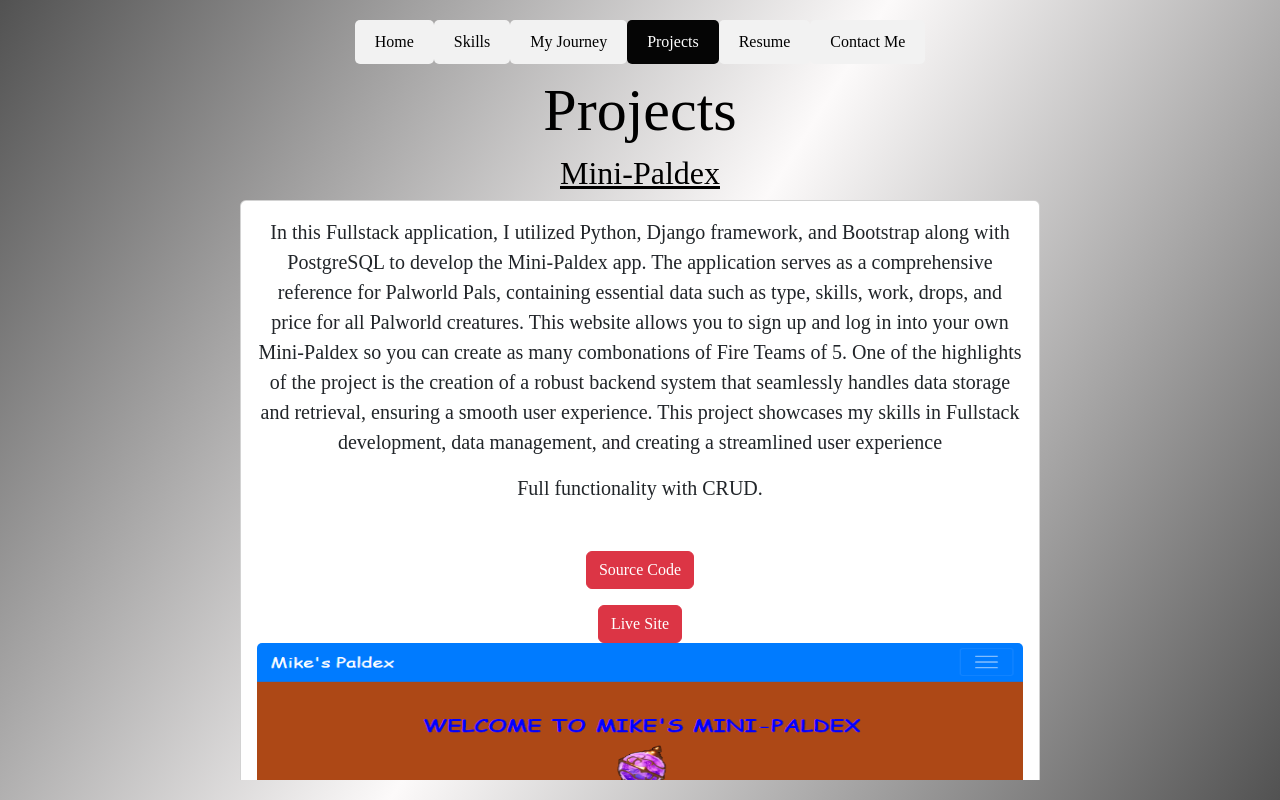
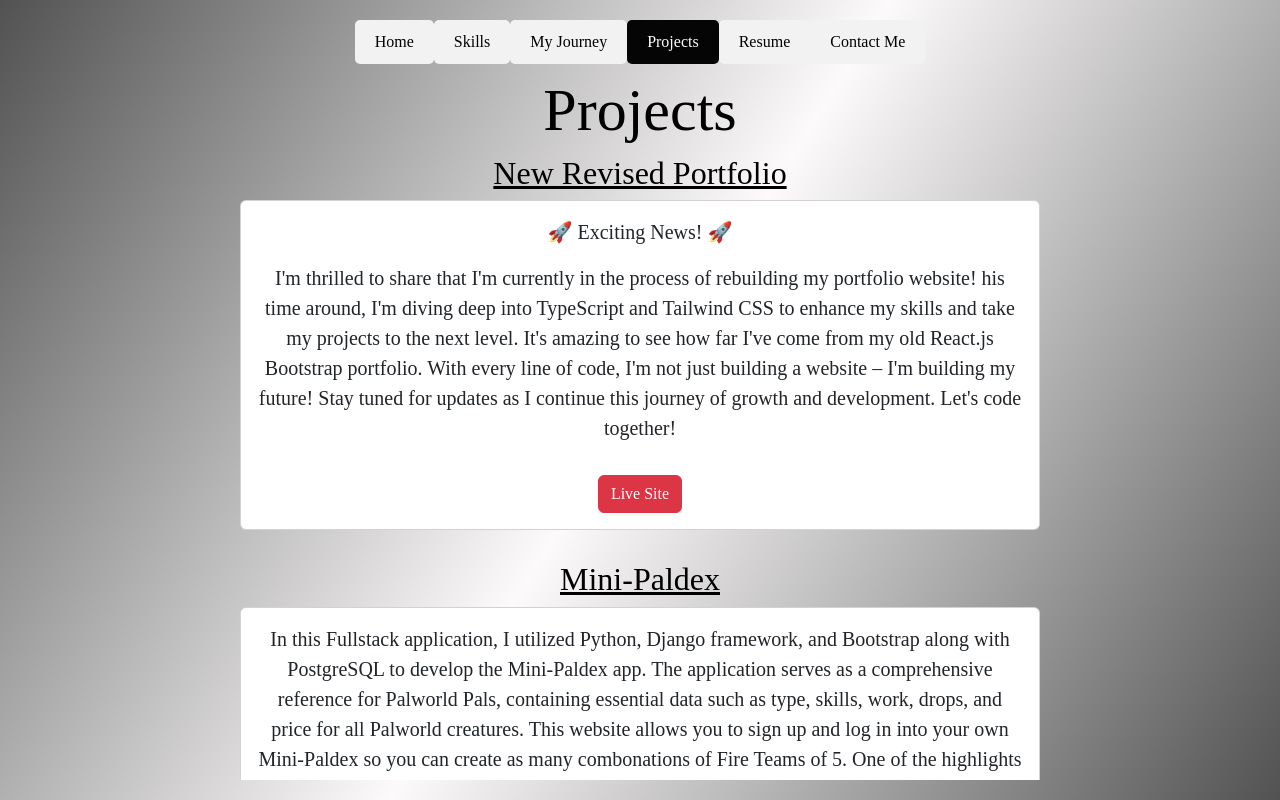
Before and after one commit to Mikechavo/Mikechavo, a React (Create React App) app: page / in a window 1280 px wide. Both pictures are taken after a click on the button "Projects". Built offline with nearby package versions, Linux system fonts and the light colour scheme.

Commit message:
added to projects page

```diff
--- a/src/components/Projects.js
+++ b/src/components/Projects.js
@@ -28,6 +28,34 @@ const Projects = (args) => {
 
     <section id='Projects1' className='projects-section'>
       <h1 className='projectsTitle'>Projects</h1>
+
+
+      <div className="Project">
+        <u><h2>New Revised Portfolio</h2></u>
+        <div className='cards'>
+          <Card color="" style={{ width: '50rem' }}>
+            <CardBody>
+              <CardText>
+                🚀 Exciting News! 🚀
+                </CardText>
+                <CardText>
+                 I'm thrilled to share that I'm currently in the process of rebuilding my portfolio website!
+
+                his time around, I'm diving deep into TypeScript and Tailwind CSS to enhance my skills and take my projects to the next level.
+
+                It's amazing to see how far I've come from my old React.js Bootstrap portfolio. With every line of code, I'm not just building a website – I'm building my future!
+
+                Stay tuned for updates as I continue this journey of growth and development. Let's code together!
+              </CardText>
+            </CardBody>
+            <CardBody>
+              <Button color="danger" href="https://mikethevets-portfolio.vercel.app/#/">
+                Live Site</Button>
+            </CardBody>
+          </Card>
+        </div>
+      </div>
+      <br />
 
       <div className="Project">
         <u><h2>Mini-Paldex</h2></u>
@@ -109,7 +137,7 @@ const Projects = (args) => {
           </CardBody> */}
             <CardBody>
               <CardText>
-              My Favorite Anime is a frontend application that showcases a curated list of my favorite anime titles. Developed using React, JavaScript, Reactstrap, and Bootstrap, this project is a passion project. As an anime enthusiast and frontend developer, My Favorite Anime serves as both a personal reference and a showcase of my skills. It's a fun project that allows me to combine my passion for anime with my expertise in frontend development.
+                My Favorite Anime is a frontend application that showcases a curated list of my favorite anime titles. Developed using React, JavaScript, Reactstrap, and Bootstrap, this project is a passion project. As an anime enthusiast and frontend developer, My Favorite Anime serves as both a personal reference and a showcase of my skills. It's a fun project that allows me to combine my passion for anime with my expertise in frontend development.
               </CardText>
             </CardBody>
             <CardBody>
@@ -139,7 +167,7 @@ const Projects = (args) => {
           </CardBody> */}
             <CardBody>
               <CardText>
-              The PC Part Inventory Management System is a Java application aimed at improving my Java programming skills. It utilizes JavaFX for a user-friendly interface displaying essential details of PC parts, such as ID, name, brand, quantity, and price. Developed independently, the project focuses on JavaFX GUI development, object-oriented programming, and data modeling. While still a work in progress, future plans include implementing full CRUD operations and data persistence. Open to collaboration and feedback, the project serves as a practical learning experience to deepen my understanding of Java programming concepts and software development principles.
+                The PC Part Inventory Management System is a Java application aimed at improving my Java programming skills. It utilizes JavaFX for a user-friendly interface displaying essential details of PC parts, such as ID, name, brand, quantity, and price. Developed independently, the project focuses on JavaFX GUI development, object-oriented programming, and data modeling. While still a work in progress, future plans include implementing full CRUD operations and data persistence. Open to collaboration and feedback, the project serves as a practical learning experience to deepen my understanding of Java programming concepts and software development principles.
               </CardText>
             </CardBody>
             <CardBody>
```
Also changed, not shown: 7 other files (tests, documents, lock files or other folders).
